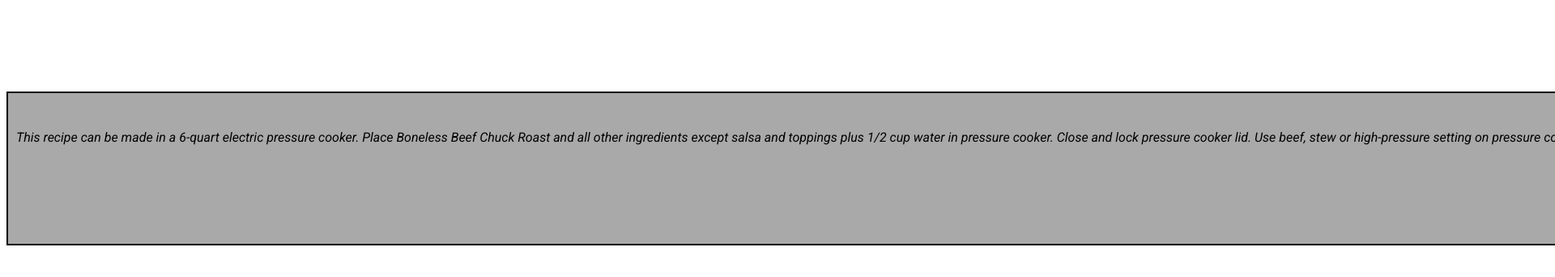
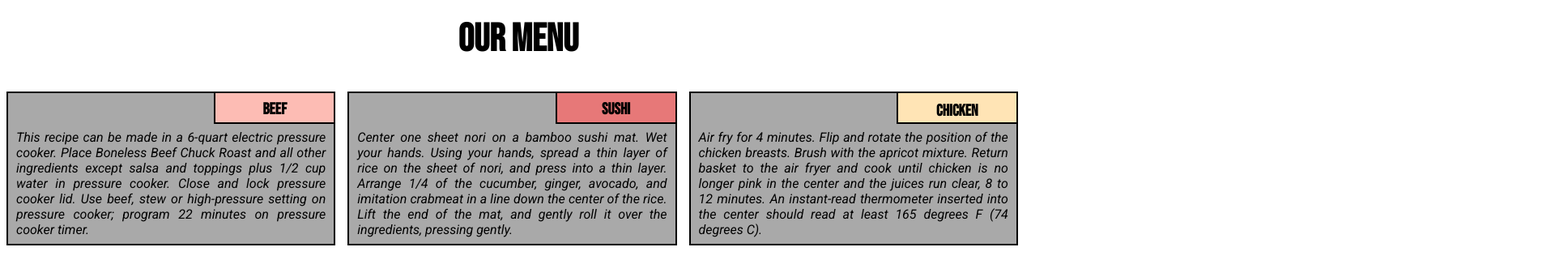
Before and after one commit to hrushiisenpaii/Coursera.dev, a plain HTML site: page module2-sol/index.html in a window 1280 px wide. Shown: the top 342 px of the page at 81% size, 1920 px wide, since content can reach past the window. Drawn offline with Linux system fonts and the light colour scheme.

Commit message:
correction in css file

```diff
--- a/module2-sol/mod2style.css
+++ b/module2-sol/mod2style.css
@@ -15,7 +15,7 @@ h1{
 }
 
 .row{
-    width: 111110%;
+    width: 100%;
 }
 
 #sec1{
```
